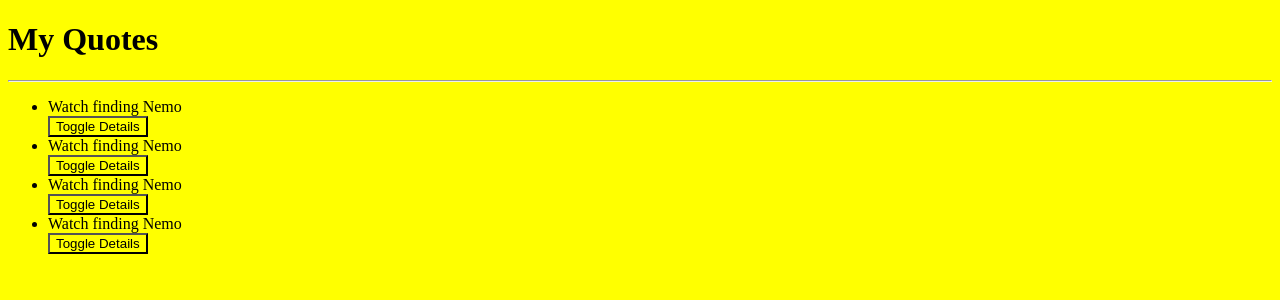
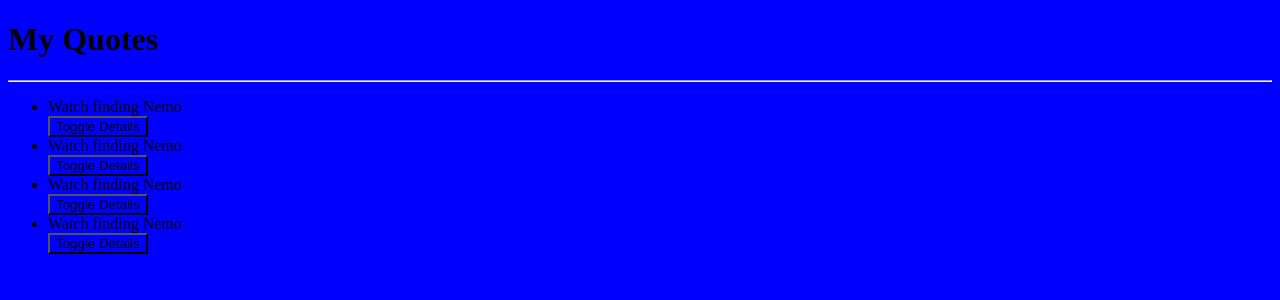
Before and after one commit to Parikirui/Quotes, an Angular app: page / in a window 1280 px wide. Shown: the top 300 px of the page. Built offline with nearby package versions, Linux system fonts and the light colour scheme.

Commit message:
changed the background color to blue

```diff
--- a/src/styles.css
+++ b/src/styles.css
@@ -1,3 +1,3 @@
 *{
-    background-color: yellow;
+    background-color: blue;
 }
```
